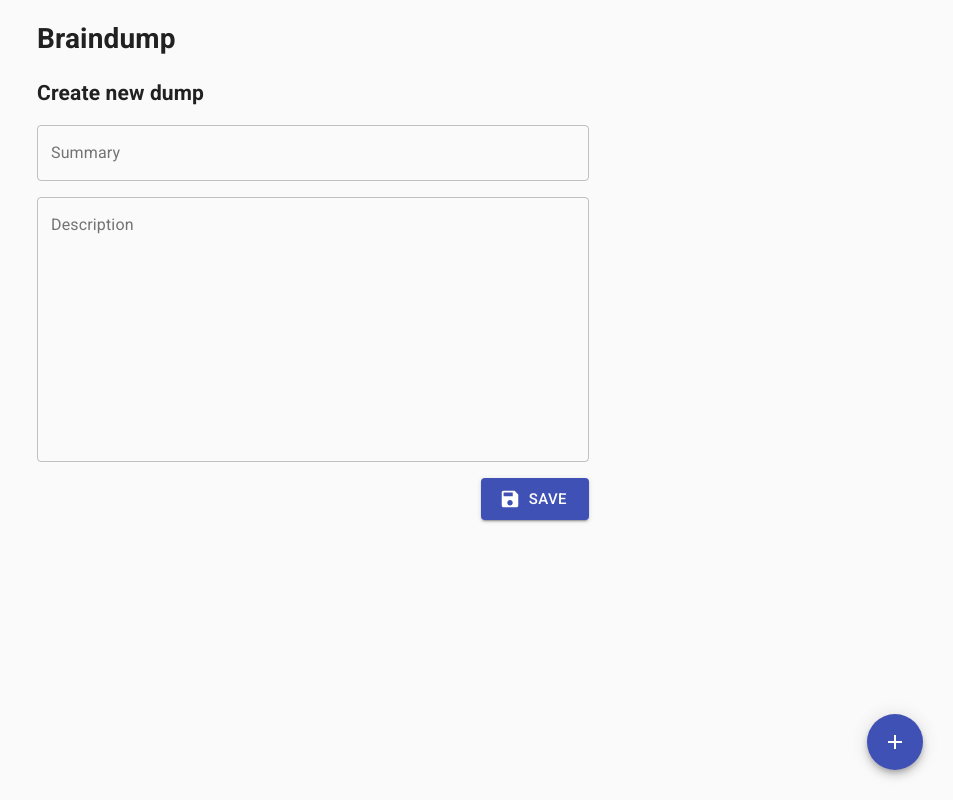
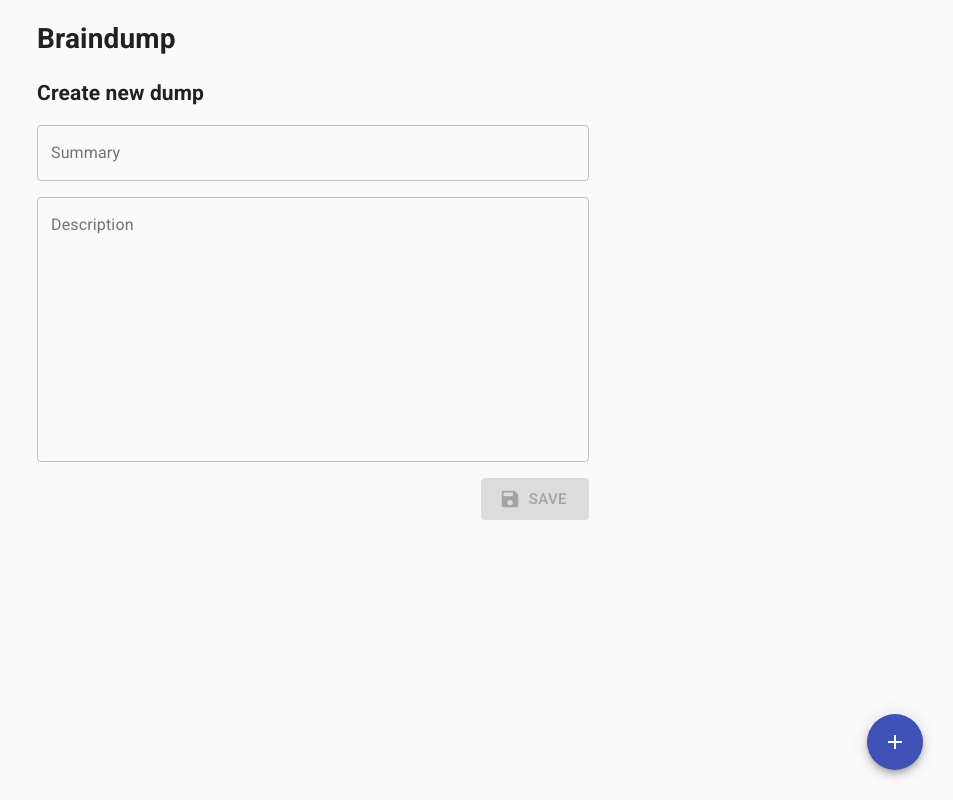
Before and after one commit to marianditt/braindump-app, a React (Create React App) app: page /create in a window 1280 px wide. Shown: the whole page, without its empty margins (327-1280 px from the left). Built offline with nearby package versions, Linux system fonts and the light colour scheme.

Commit message:
Fix empty dump creation bug

```diff
--- a/src/components/edit-dump-component.tsx
+++ b/src/components/edit-dump-component.tsx
@@ -101,10 +101,10 @@ function Component(props: EditDumpProps) {
   })
 
   useEffect(() => {
-    const validSummary = !state.summary.hasError
-    const validDescription = !state.description.hasError
-    const summaryChanged = state.summary?.value !== state.currentDump?.summary
-    const descriptionChanged = state.description?.value !== state.currentDump?.description
+    const validSummary = state.summary.value !== null && !state.summary.hasError
+    const validDescription = state.description.value !== null && !state.description.hasError
+    const summaryChanged = state.summary.value !== state.currentDump?.summary
+    const descriptionChanged = state.description.value !== state.currentDump?.description
     setSaveEnabled(validSummary && validDescription && (summaryChanged || descriptionChanged))
   }, [state])
 
@@ -116,7 +116,7 @@ function Component(props: EditDumpProps) {
             id="summary"
             label="Summary"
             variant="outlined"
-            value={state.summary?.value || ''}
+            value={state.summary.value || ''}
             onChange={(event: ChangeEvent<HTMLInputElement>) => onFieldChange('summary', event.target.value)}
             error={state.summary.hasError}
             helperText={state.summary.error}
@@ -127,7 +127,7 @@ function Component(props: EditDumpProps) {
             id="description"
             label="Description"
             variant="outlined"
-            value={state.description?.value || ''}
+            value={state.description.value || ''}
             multiline
             rows={12}
             onChange={(event: ChangeEvent<HTMLInputElement>) => onFieldChange('description', event.target.value)}
```
